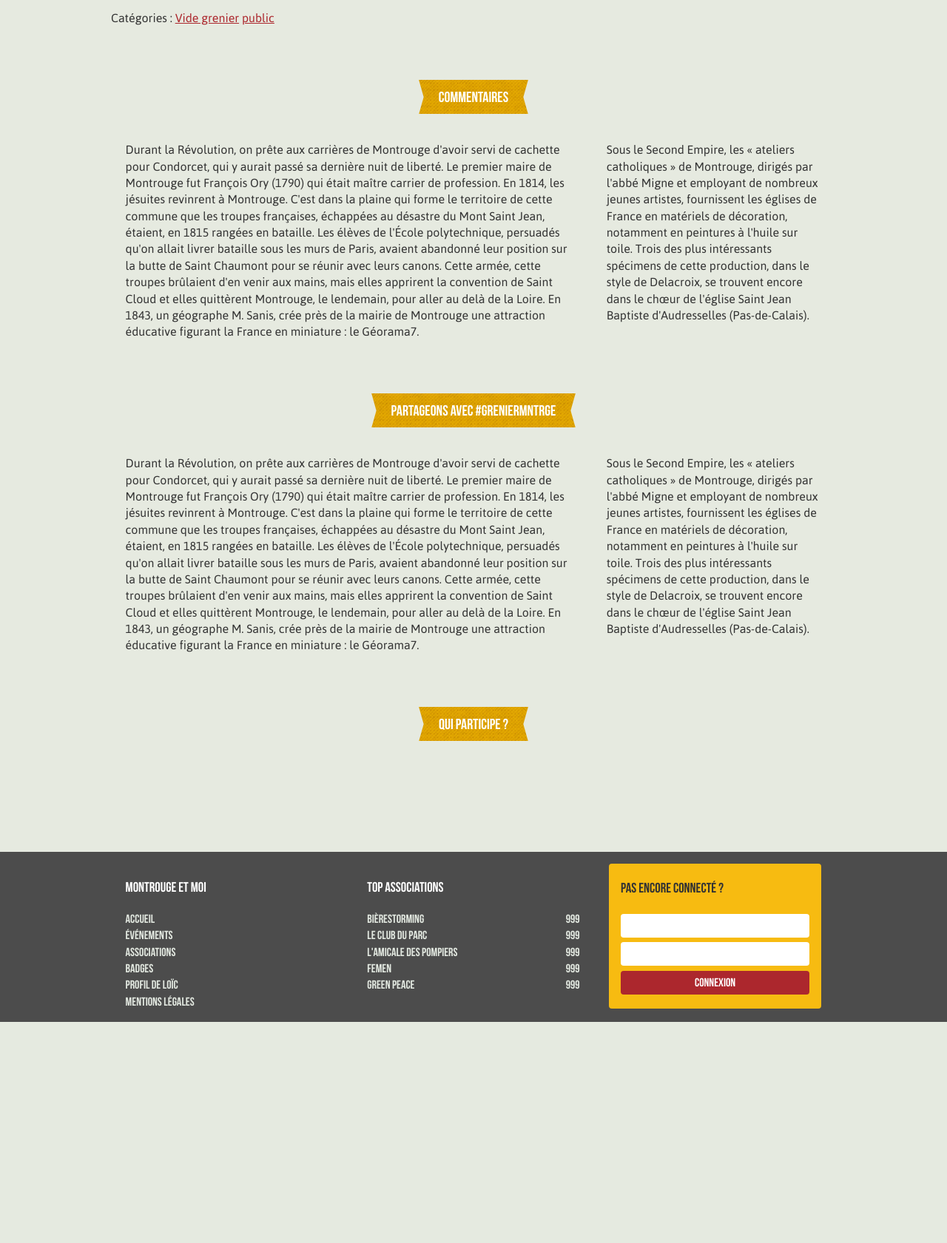
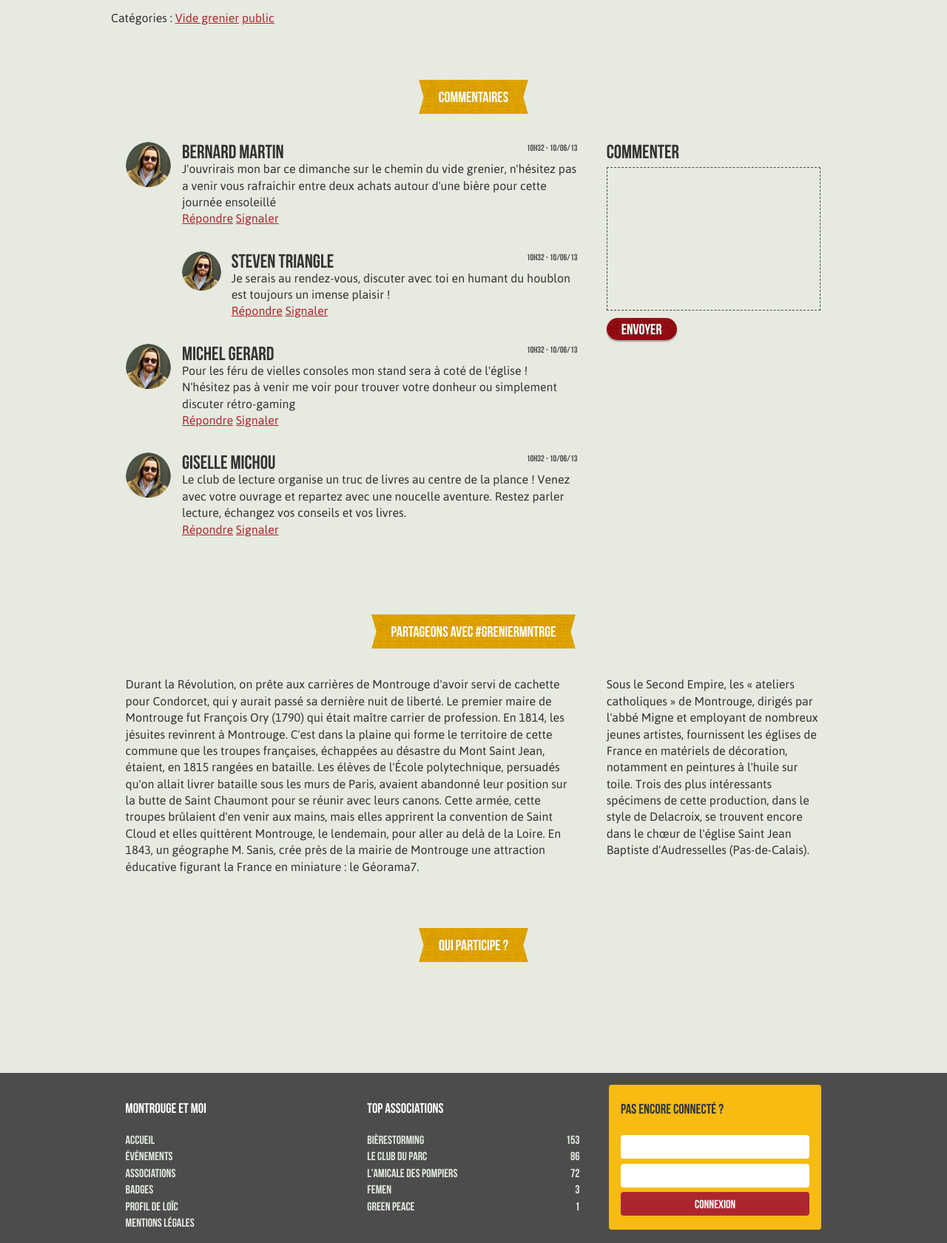
Before and after one commit to Assimyou/etmoi, a PHP site: page /etmoi/view/event.php in a window 1280 px wide. Shown: the part 852-2533 px from the top of the page at 74% size. Before the commit the page ends 2234 px from the top, so only its background shows below. Run offline with PHP 8.4, Linux system fonts and the light colour scheme.

Commit message:
ajout des commentaires

```diff
--- a/view/event.php
+++ b/view/event.php
@@ -21,14 +21,53 @@
 				<h1 class="banner">Commentaires</h1>
 				<article>
 					<div class="col-3-2">
-						Durant la Révolution, on prête aux carrières de Montrouge d'avoir servi de cachette pour Condorcet, qui y aurait passé sa dernière nuit de liberté.
-						Le premier maire de Montrouge fut François Ory (1790) qui était maître carrier de profession.
-						En 1814, les jésuites revinrent à Montrouge.
-						C'est dans la plaine qui forme le territoire de cette commune que les troupes françaises, échappées au désastre du Mont Saint Jean, étaient, en 1815 rangées en bataille. Les élèves de l'École polytechnique, persuadés qu'on allait livrer bataille sous les murs de Paris, avaient abandonné leur position sur la butte de Saint Chaumont pour se réunir avec leurs canons. Cette armée, cette troupes brûlaient d'en venir aux mains, mais elles apprirent la convention de Saint Cloud et elles quittèrent Montrouge, le lendemain, pour aller au delà de la Loire.
-						En 1843, un géographe M. Sanis, crée près de la mairie de Montrouge une attraction éducative figurant la France en miniature : le Géorama7.
+						<div class="comment group">
+							<figure><img src="images/avatar.png" alt="Bernard Martin" /></figure>
+							<article>
+								<div class="date">10h32 - 10/06/13</div>
+								<h2><a href="#">Bernard Martin</a></h2>
+								<div class="text">J'ouvrirais mon bar ce dimanche sur le chemin du vide grenier, n'hésitez pas a venir vous rafraichir entre deux achats autour d'une bière pour cette journée ensoleillé</div>
+								<a class="reply">Répondre</a>
+								<a class="report">Signaler</a>
+							</article>
+						</div>
+						<div class="comment answer group">
+							<figure><img src="images/avatar.png" alt="Bernard Martin" /></figure>
+							<article>
+								<div class="date">10h32 - 10/06/13</div>
+								<h2><a href="#">Steven Triangle</a></h2>
+								<div class="text">Je serais au rendez-vous, discuter avec toi en humant du houblon est toujours un imense plaisir !</div>
+								<a class="reply">Répondre</a>
+								<a class="report">Signaler</a>
+							</article>
+						</div>
+						<div class="comment group">
+							<figure><img src="images/avatar.png" alt="Bernard Martin" /></figure>
+							<article>
+								<div class="date">10h32 - 10/06/13</div>
+								<h2><a href="#">Michel Gerard</a></h2>
+								<div class="text">Pour les féru de vielles consoles mon stand sera à coté de l'église ! N'hésitez pas à venir me voir pour trouver votre donheur ou simplement discuter rétro-gaming</div>
+								<a class="reply">Répondre</a>
+								<a class="report">Signaler</a>
+							</article>
+						</div>
+						<div class="comment group">
+							<figure><img src="images/avatar.png" alt="Bernard Martin" /></figure>
+							<article>
+								<div class="date">10h32 - 10/06/13</div>
+								<h2><a href="#">Giselle Michou</a></h2>
+								<div class="text">Le club de lecture organise un truc de livres au centre de la plance ! Venez avec votre ouvrage et repartez avec une noucelle aventure. Restez parler lecture, échangez vos conseils et vos livres.</div>
+								<a class="reply">Répondre</a>
+								<a class="report">Signaler</a>
+							</article>
+						</div>
 					</div>
 					<div class="col-3">
-						Sous le Second Empire, les « ateliers catholiques » de Montrouge, dirigés par l'abbé Migne et employant de nombreux jeunes artistes, fournissent les églises de France en matériels de décoration, notamment en peintures à l'huile sur toile. Trois des plus intéressants spécimens de cette production, dans le style de Delacroix, se trouvent encore dans le chœur de l'église Saint Jean Baptiste d'Audresselles (Pas-de-Calais).
+						<form>
+							<label for="comment">Commenter</label>
+							<textarea id="comment"></textarea>
+							<input type="submit" class="btn" value="Envoyer">
+						</form>
 					</div>
 				</article>
 			</section>
--- a/view/footer.php
+++ b/view/footer.php
@@ -10,18 +10,17 @@
 						<a href="#">Badges</a>
 						<a href="#">Profil de Loïc</a>
 						<a href="http://www.endoftheinternet.com/" target="_blank">Mentions légales</a>
-
 					</nav>
 				</div>
 
 				<div class="top-associations col-3">
 					<h3>Top associations</h3>
 					<nav>
-						<a href="#">Bièrestorming<span>999</span></a>
-						<a href="#">Le club du Parc <span>999</span></a>
-						<a href="#">L'Amicale des Pompiers<span>999</span></a>
-						<a href="#">Femen<span>999</span></a>
-						<a href="#">Green Peace<span>999</span></a>
+						<a href="#">Bièrestorming<span>153</span></a>
+						<a href="#">Le club du Parc <span>86</span></a>
+						<a href="#">L'Amicale des Pompiers<span>72</span></a>
+						<a href="#">Femen<span>3</span></a>
+						<a href="#">Green Peace<span>1</span></a>
 					</nav>
 				</div>
 
--- a/view/style/biere.css
+++ b/view/style/biere.css
@@ -78,12 +78,14 @@ img {
 }
 a {
   color: #ac272d;
+  text-decoration: underline;
 }
 .content {
   text-align: left;
 }
 /* Fonts */
 a.btn,
+input.btn,
 input.search,
 h1,
 h2,
@@ -108,6 +110,27 @@ h1 {
 h2 {
   font-size: 1.625em;
   line-height: 1;
+}
+h1 a,
+h2 a,
+h3 a,
+h4 a {
+  color: inherit;
+  text-decoration: none;
+}
+h1 a:hover,
+h2 a:hover,
+h3 a:hover,
+h4 a:hover,
+h1 a:active,
+h2 a:active,
+h3 a:active,
+h4 a:active,
+h1 a:focus,
+h2 a:focus,
+h3 a:focus,
+h4 a:focus {
+  text-decoration: underline;
 }
 h1.banner {
   position: relative;
@@ -139,7 +162,8 @@ h1.banner:after {
   background-position: 0 -640px;
 }
 /* Boutons */
-a.btn {
+a.btn,
+input.btn {
   display: inline-block;
   min-height: 1.5em;
   margin: 10px 10px 0 0;
@@ -148,6 +172,8 @@ a.btn {
   border-radius: 1.5em;
   cursor: pointer;
   box-shadow: 0 2px 2px rgba(0, 0, 0, 0.3);
+  outline: none;
+  border: none;
   font-size: 1.250em;
   color: #ffffff;
   text-decoration: none;
@@ -639,6 +671,53 @@ section.description .map .google {
   background: #f7bb11;
   border-radius: 100%;
 }
+section.comments label {
+  display: block;
+  font-family: 'Bebas', Arial, sans-serif;
+  font-size: 1.625em;
+  line-height: 1;
+}
+section.comments textarea {
+  display: block;
+  padding: 1em 5%;
+  margin-top: 0.5em;
+  width: 90%;
+  height: 10em;
+  outline: none;
+  background: #e6eae0;
+  border: 1px dashed #4c4c4c;
+}
+section.comments textarea:focus {
+  background: #ffffff;
+  border: 1px solid #4c4c4c;
+}
+.comment {
+  margin-bottom: 2em;
+}
+.comment.answer {
+  margin-left: 12.5%;
+}
+.comment h2 {
+  margin: 0;
+}
+.comment figure {
+  float: left;
+  width: 10%;
+  margin-right: 2.5%;
+  overflow: hidden;
+  border-radius: 100%;
+}
+.comment article {
+  float: left;
+  width: 87.5%;
+}
+.comment .date {
+  float: right;
+  margin-left: 1em;
+  color: #4c4c4c;
+  font-family: 'Bebas', Arial, sans-serif;
+  font-size: 0.75em;
+}
 /***********************************
  *    Footer
  *
@@ -730,7 +809,7 @@ footer .login form input[type="submit"] {
   text-shadow: none;
 }
 textarea {
-  resize: vertical;
+  resize: none;
 }
 ::-webkit-input-placeholder {
   color: mixin(#ffffff, #ac272d);
--- a/view/style/elements.less
+++ b/view/style/elements.less
@@ -18,9 +18,7 @@ img{ max-width: 100%; }
 
 a{
 	color: @rouge;
-	&:hover, &:active, &:focus{
-
-	}
+	text-decoration: underline;
 }
 
 .content{
@@ -29,6 +27,7 @@ a{
 
 /* Fonts */
 a.btn,
+input.btn,
 input.search,
 h1, h2, h3,
 .notification,
@@ -48,6 +47,16 @@ header nav span.current,
 h1{ font-size: 2.250em; line-height: 1; }
 h2{ font-size: 1.625em; line-height: 1; }
 h3{}
+
+h1, h2, h3, h4{
+	a{
+		color: inherit;
+		text-decoration: none;
+		&:hover, &:active, &:focus{
+			text-decoration: underline;
+		}
+	}
+}
 
 h1.banner{
 	position: relative;
@@ -79,7 +88,7 @@ h1.banner{
 }
 
 /* Boutons */
-a.btn{
+a.btn, input.btn{
 	display: inline-block;
 
 	min-height: 1.5em;
@@ -90,6 +99,8 @@ a.btn{
 	border-radius: 1.5em;
 	cursor: pointer;
 	box-shadow: 0 2px 2px rgba(0,0,0,0.3);
+    outline: none;
+    border: none;
 
 	font-size: 1.250em;
     color: @blanc;
--- a/view/style/event.less
+++ b/view/style/event.less
@@ -22,3 +22,58 @@ section.description{
 		}
 	}
 }
+
+section.comments{
+	label{
+		display: block;
+		font-family: @fonttitre;
+		font-size: 1.625em;
+		line-height: 1;
+	}
+
+	textarea{
+		display: block;
+		padding: 1em 5%;
+		margin-top: 0.5em;
+		width: 90%;
+		height: 10em;
+		outline: none;
+		background: @nuages;
+		border: 1px dashed @gris;
+		//border-radius: 0.75em;
+		&:focus{
+			background: @blanc;
+			border: 1px solid @gris;
+		}
+	}
+}
+
+.comment{
+	margin-bottom: 2em;
+	&.answer{ margin-left: 12.5%; }
+
+	h2{
+		margin: 0;
+	}
+
+	figure{
+		float: left;
+		width: 10%;
+		margin-right: 2.5%;
+		overflow: hidden;
+		border-radius: 100%;
+	}
+
+	article{
+		float: left;
+		width: 87.5%;
+	}
+
+	.date{
+		float: right;
+		margin-left: 1em;
+		color: @gris;
+		font-family: @fonttitre;
+		font-size: 0.75em;
+	}
+}
--- a/view/style/helper.less
+++ b/view/style/helper.less
@@ -4,7 +4,7 @@
  **********************************/
 ::-moz-selection{ background: @jaune; text-shadow: none; }
 ::selection{ background: @jaune; text-shadow: none; }
-textarea{ resize: vertical; }
+textarea{ resize: none; }
 
 ::-webkit-input-placeholder{ color: mixin(@blanc, @rouge); }
 :-moz-placeholder{ color: @blanc; }
```
Also changed, not shown: other parts of view/style/biere.css (+14 -8 lines), view/images/avatar.png (added).
